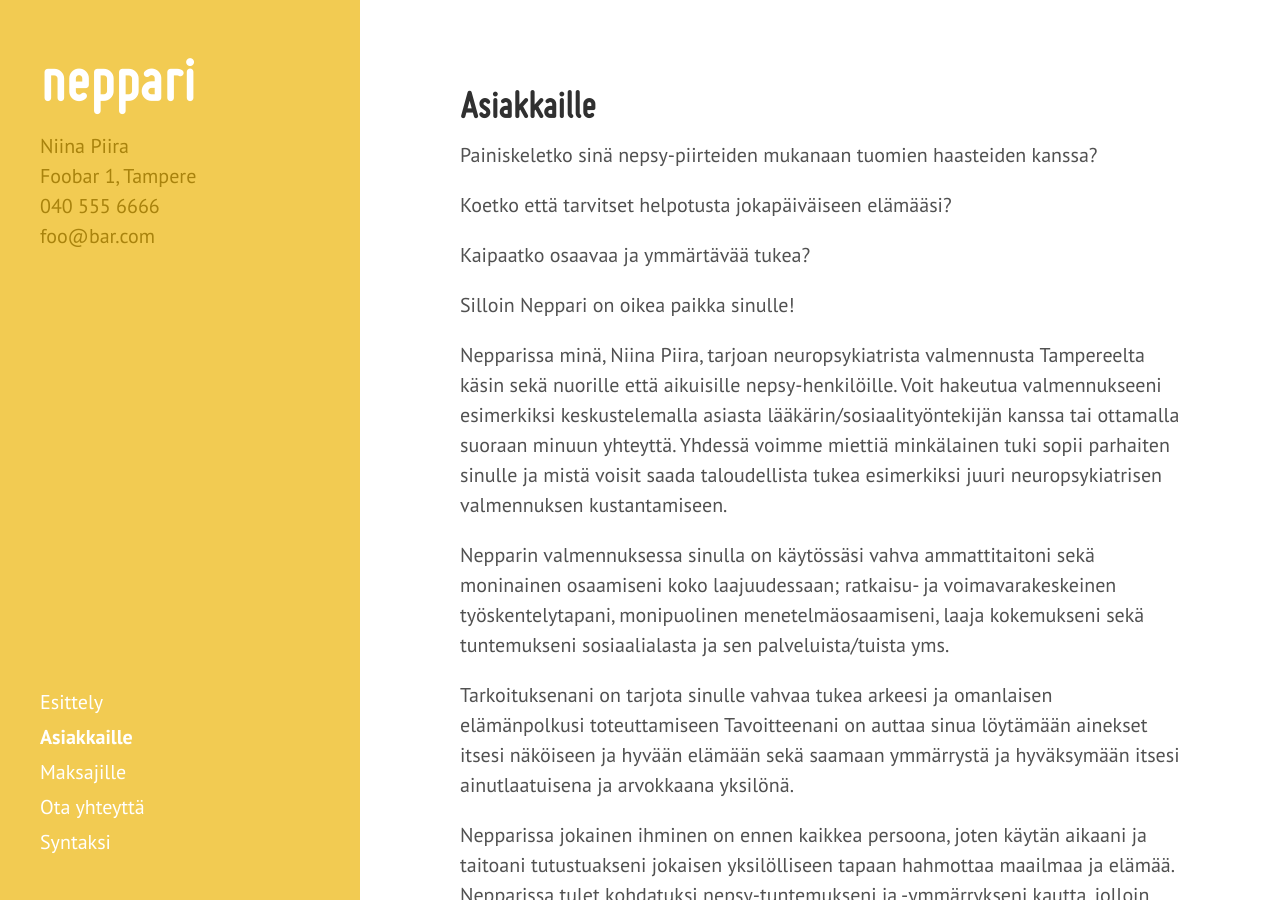
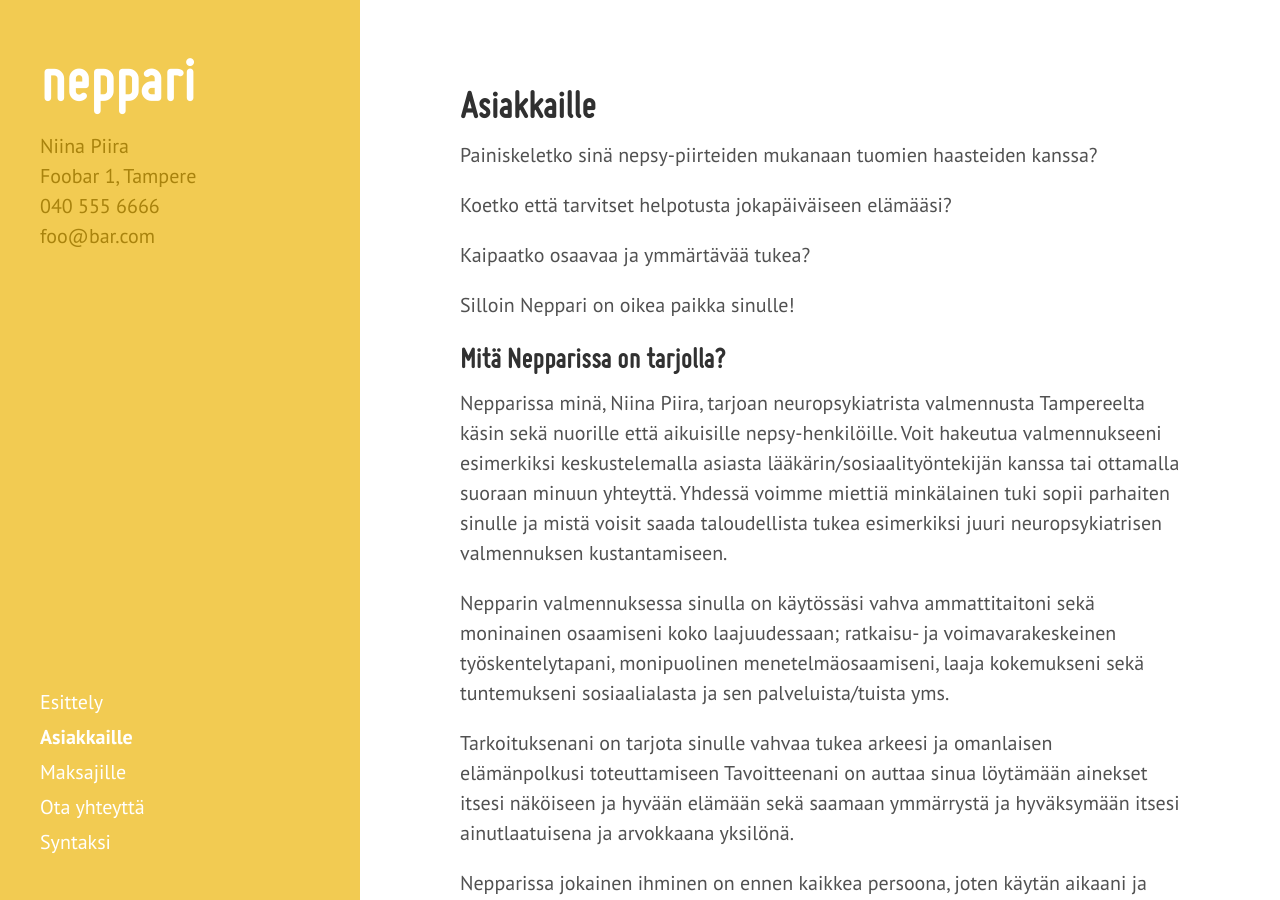
Before and after one commit to niinapiira/neppari.net, a Jekyll site: the page built from asiakkaille.md, in a window 1280 px wide and 900 px high. Built offline with Jekyll 4.4.1, drawn with Linux system fonts in a browser that asks for light colours; Markdown is read by kramdown in place of the engine named in the settings.

Commit message:
lisäsin väliotsikon

```diff
--- a/asiakkaille.md
+++ b/asiakkaille.md
@@ -13,6 +13,9 @@ Kaipaatko osaavaa ja ymmärtävää tukea?
 
 Silloin Neppari on oikea paikka sinulle!
 
+## Mitä Nepparissa on tarjolla?
+
+
 Nepparissa minä, Niina Piira, tarjoan neuropsykiatrista valmennusta Tampereelta käsin sekä nuorille että aikuisille nepsy-henkilöille. Voit hakeutua valmennukseeni esimerkiksi keskustelemalla asiasta lääkärin/sosiaalityöntekijän kanssa tai ottamalla suoraan minuun yhteyttä. Yhdessä voimme miettiä minkälainen tuki sopii parhaiten sinulle ja mistä voisit saada taloudellista tukea esimerkiksi juuri neuropsykiatrisen valmennuksen kustantamiseen.
 
 Nepparin valmennuksessa sinulla on käytössäsi vahva ammattitaitoni sekä moninainen osaamiseni koko laajuudessaan; ratkaisu- ja voimavarakeskeinen työskentelytapani, monipuolinen menetelmäosaamiseni, laaja kokemukseni sekä tuntemukseni sosiaalialasta ja sen palveluista/tuista yms.
```
